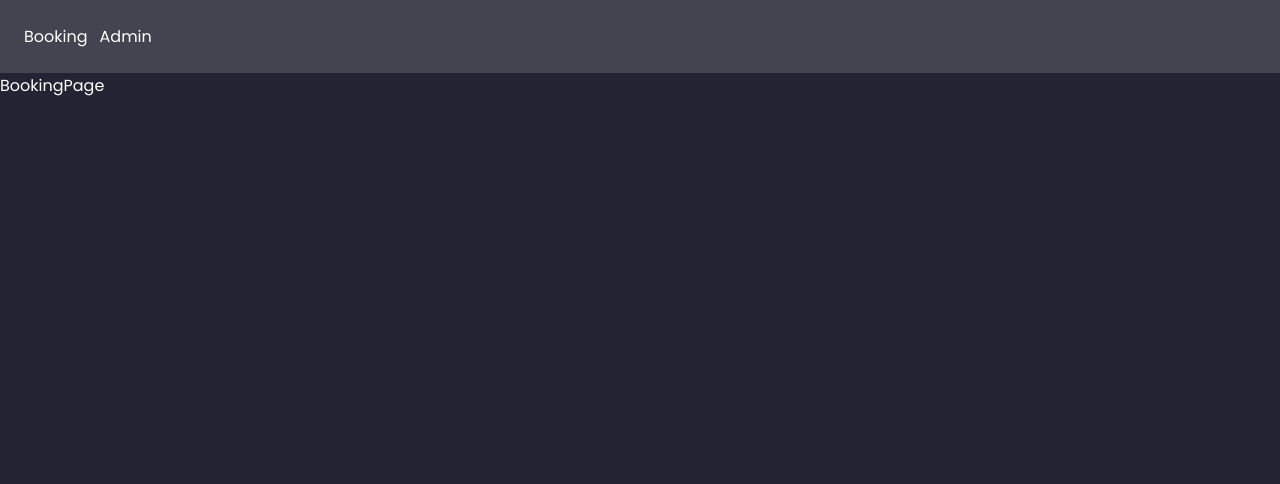
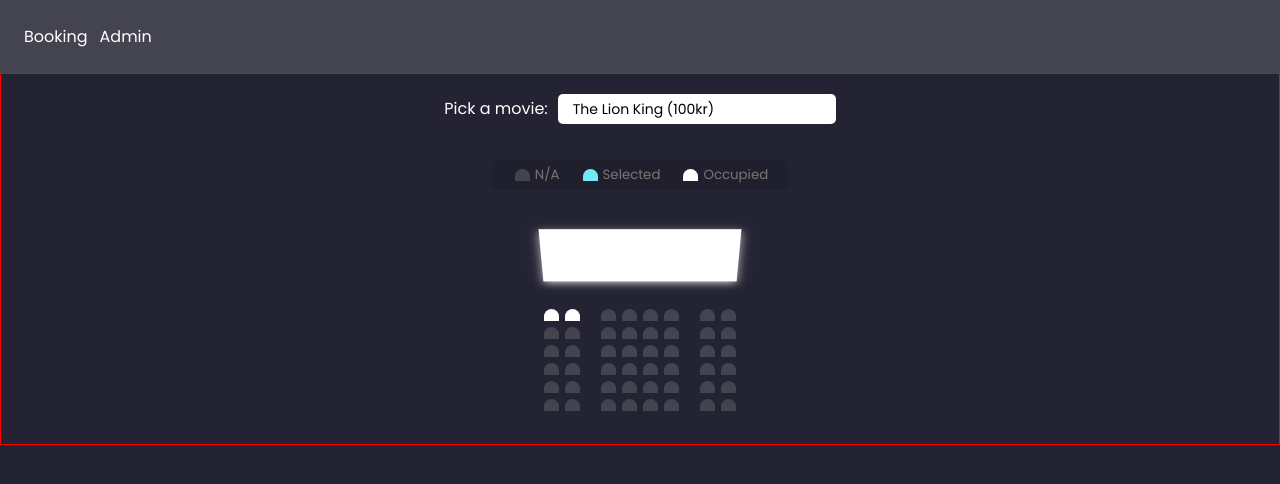
Before and after one commit to LudThe/movie-booking, a React (Vite) app: page / in a window 1280 px wide. Shown: the top 484 px of the page. Built offline with nearby package versions, Linux system fonts and the light colour scheme; data requests are answered from the project's data file.

Commit message:
fetch and display movies

```diff
--- /dev/null
+++ b/data/db.json
@@ -0,0 +1,41 @@
+{
+    "movies": [
+        {
+            "Id": "1",
+            "Title": "The Lion King",
+            "Price": 100,
+            "BookedSeats": [
+                1,
+                2
+            ]
+        },
+        {
+            "Id": "2",
+            "Title": "Mowgli: Legend of the Jungle",
+            "Price": 40,
+            "BookedSeats": [
+                4,
+                5,
+                6
+            ]
+        },
+        {
+            "Id": "3",
+            "Title": "Doctor Strange",
+            "Price": 120,
+            "BookedSeats": [
+                7
+            ]
+        },
+        {
+            "Id": "4",
+            "Title": "John Wick",
+            "Price": 60,
+            "BookedSeats": [
+                8,
+                9,
+                14
+            ]
+        }
+    ]
+}
--- a/src/App.tsx
+++ b/src/App.tsx
@@ -1,7 +1,7 @@
 import { Routes, Route } from "react-router"
 import Header from "./components/Header/Header"
-import BookingPage from "./pages/BookingPage"
-import AdminPage from "./pages/AdminPage"
+import BookingPage from "./pages/BookingPage/BookingPage"
+import AdminPage from "./pages/AdminPage/AdminPage"
 
 export default function App() {
 
--- /dev/null
+++ b/src/api/api.ts
@@ -0,0 +1,18 @@
+import { Movie } from "../types/Movie";
+
+const url = 'http://localhost:3000'
+
+
+export async function fetchMovies(): Promise<Movie[]> {
+    try {
+        const response = await fetch(`${url}/movies`);
+        if (!response.ok) {
+            throw new Error(response.status.toString());
+        }
+        const movies: Movie[] = await response.json();
+        return movies;
+    } catch (error) {
+        console.error(error);
+        return [];
+    }
+}
--- a/src/components/Header/header.module.css
+++ b/src/components/Header/header.module.css
@@ -1,5 +1,5 @@
 .header {
-    background: #444451;
+    background: var(--dark-gray);
     width: 100%;
     padding: 24px;
     position: sticky;
@@ -12,6 +12,6 @@
 }
 
 .header nav a {
-    color: #fff;
+    color: var(--white);
     text-decoration: none;
 }
--- a/src/index.css
+++ b/src/index.css
@@ -1,12 +1,22 @@
 @import url("https://fonts.googleapis.com/css?family=Poppins&display=swap");
+
+:root {
+  --charcoal: #242333;
+  --black: rgba(0, 0, 0, 0.1);
+  --white: #fff;
+  --dark-gray: #444451;
+  --medium-gray: #777;
+  --blue: #6feaf6;
+}
+
 
 * {
   box-sizing: border-box;
 }
 
 body {
-  background-color: #242333;
-  color: #fff;
+  background-color: var(--charcoal);
+  color: var(--white);
   font-family: "Poppins", sans-serif;
   display: flex;
   flex-direction: column;
@@ -21,101 +31,10 @@
   height: 100%;
 }
 
-.movie-container {
-  margin: 20px 0;
-}
-
-.movie-container select {
-  background-color: #fff;
-  border: 0;
-  border-radius: 5px;
-  font-size: 14px;
-  font-family: inherit;
-  margin-left: 10px;
-  padding: 5px 15px;
-  -moz-appearance: none;
-  -webkit-appearance: none;
-  appearance: none;
-}
-
-.container {
-  perspective: 1000px;
-  margin-bottom: 30px;
-}
-
-.seat {
-  background-color: #444451;
-  height: 12px;
-  width: 15px;
-  margin: 3px;
-  border-top-left-radius: 10px;
-  border-top-right-radius: 10px;
-}
-
-.seat.selected {
-  background-color: #6feaf6;
-}
-
-.seat.occupied {
-  background-color: #fff;
-}
-
-.seat:nth-of-type(2) {
-  margin-right: 18px;
-}
-
-.seat:nth-last-of-type(2) {
-  margin-left: 18px;
-}
-
-.seat:not(.occupied):hover {
-  cursor: pointer;
-  transform: scale(1.2);
-}
-
-.showcase .seat:not(.occupied):hover {
-  cursor: default;
-  transform: scale(1);
-}
-
-.showcase {
-  background: rgba(0, 0, 0, 0.1);
-  padding: 5px 10px;
-  border-radius: 5px;
-  color: #777;
-  list-style-type: none;
-  display: flex;
-  justify-content: space-between;
-}
-
-.showcase li {
-  display: flex;
-  align-items: center;
-  justify-content: center;
-  margin: 0 10px;
-}
-
-.showcase li small {
-  margin-left: 2px;
-}
-
-.row {
-  display: flex;
-}
-
-.screen {
-  background-color: #fff;
-  height: 70px;
-  width: 100%;
-  margin: 15px 0;
-  transform: rotateX(-45deg);
-  box-shadow: 0 3px 10px rgba(255, 255, 255, 0.7);
-}
-
 p.text {
   margin: 5px 0;
 }
 
 p.text span {
-  color: #6feaf6;
+  color: var(--blue);
 }
--- a/src/pages/BookingPage.tsx
+++ /dev/null
@@ -1,10 +0,0 @@
-
-
-export default function BookingPage() {
-
-  return (
-    <>
-      BookingPage
-    </>
-  )
-}
--- /dev/null
+++ b/src/pages/BookingPage/BookingPage.tsx
@@ -0,0 +1,122 @@
+import { useEffect, useState } from "react"
+import { Movie } from "../../types/Movie";
+import { fetchMovies } from "../../api/api";
+import styles from "./booking-page.module.css";
+
+export default function BookingPage() {
+  const [movies, setMovies] = useState<Movie[]>([]);
+  const [selectedMovie, setSelectedMovie] = useState<Movie>();
+  const [selectedSeats, setSelectedSeats] = useState<number[]>([]);
+
+  const totalSeats: number = 48;
+  const seatsPerRow: number = 8;
+  const rows: number = Math.ceil(totalSeats / seatsPerRow);
+
+
+  useEffect(() => {
+    async function getMovies() {
+      const fetchedMovies = await fetchMovies();
+      setMovies(fetchedMovies);
+    }
+
+    getMovies();
+  }, []);
+
+
+  useEffect(() => {
+    setSelectedMovie(movies[0])
+  }, [movies]);
+
+
+  function handleMovieSelect(e: React.ChangeEvent<HTMLSelectElement>) {
+    let tempMovie = movies.find((el) => el.Id == e.target.value);
+    setSelectedMovie(tempMovie);
+  }
+
+
+  function handleSeatSelect(seatId: number) {
+    console.log(seatId);
+  }
+
+
+  function handleSeatStyling(seatId: number) {
+    let tempClassName: string = styles.seat;
+
+    selectedMovie?.BookedSeats.forEach(seat => {
+      if (seat == seatId) {
+        tempClassName += ` ${styles.occupied}`;
+      }
+    });
+
+    selectedSeats.forEach(seat => {
+      if (seat == seatId) {
+        tempClassName += ` ${styles.selected}`;
+      }
+    });
+
+    return tempClassName;
+  }
+
+
+  return (
+    <div className={styles.booking}>
+
+      {movies.length > 0 ?
+        <div className={styles.movieContainer}>
+          <label htmlFor="movie">Pick a movie:</label>
+          <select
+            value={selectedMovie?.Id}
+            onChange={e => handleMovieSelect(e)}
+            name="movie"
+            id="movie">
+            {movies.map((movie) => (
+              <option key={movie.Id} value={movie.Id}>{`${movie.Title} (${movie.Price}kr)`}</option>
+            ))}
+          </select>
+        </div>
+        : null
+      }
+
+
+      <ul className={styles.showcase}>
+        <li>
+          <div className={styles.seat}></div>
+          <small>N/A</small>
+        </li>
+        <li>
+          <div className={`${styles.seat} ${styles.selected}`}></div>
+          <small>Selected</small>
+        </li>
+        <li>
+          <div className={`${styles.seat} ${styles.occupied}`}></div>
+          <small>Occupied</small>
+        </li>
+      </ul>
+
+
+
+      {selectedMovie != null ?
+        <div className={styles.theaterContainer}>
+          <div className={styles.screen}></div>
+
+          {Array.from({ length: rows }).map((_, rowIndex) => (
+            <div key={rowIndex} className={styles.row}>
+              {Array.from({ length: seatsPerRow }).map((_, seatIndex) => {
+                const seatId = rowIndex * seatsPerRow + seatIndex + 1;
+                return seatId <= totalSeats ? (
+                  <div
+                    key={seatId}
+                    className={handleSeatStyling(seatId)}
+                    onClick={() => handleSeatSelect(seatId)}
+                  ></div>
+                ) : null;
+              })}
+            </div>
+          ))}
+
+        </div> : null
+      }
+
+    </div>
+  )
+}
--- /dev/null
+++ b/src/pages/BookingPage/booking-page.module.css
@@ -0,0 +1,100 @@
+.booking {
+    border: solid 1px red;
+    display: flex;
+    flex-direction: column;
+    justify-content: center;
+    align-items: center;
+}
+
+
+.movieContainer {
+    margin: 20px 0;
+}
+
+.movieContainer select {
+    background-color: var(--white);
+    border: 0;
+    border-radius: 5px;
+    font-size: 14px;
+    font-family: inherit;
+    margin-left: 10px;
+    padding: 5px 15px;
+    -moz-appearance: none;
+    -webkit-appearance: none;
+    appearance: none;
+}
+
+
+.theaterContainer {
+    perspective: 1000px;
+    margin-bottom: 30px;
+}
+
+.seat {
+    background-color: var(--dark-gray);
+    height: 12px;
+    width: 15px;
+    margin: 3px;
+    border-top-left-radius: 10px;
+    border-top-right-radius: 10px;
+}
+
+.seat.selected {
+    background-color: var(--blue);
+}
+
+.seat.occupied {
+    background-color: var(--white);
+}
+
+.seat:nth-of-type(2) {
+    margin-right: 18px;
+}
+
+.seat:nth-last-of-type(2) {
+    margin-left: 18px;
+}
+
+.seat:not(.occupied):hover {
+    cursor: pointer;
+    transform: scale(1.2);
+}
+
+.showcase .seat:not(.occupied):hover {
+    cursor: default;
+    transform: scale(1);
+}
+
+.showcase {
+    background: var(--black);
+    padding: 5px 10px;
+    border-radius: 5px;
+    color: var(--medium-gray);
+    list-style-type: none;
+    display: flex;
+    justify-content: space-between;
+}
+
+.showcase li {
+    display: flex;
+    align-items: center;
+    justify-content: center;
+    margin: 0 10px;
+}
+
+.showcase li small {
+    margin-left: 2px;
+}
+
+.row {
+    display: flex;
+}
+
+.screen {
+    background-color: var(--white);
+    height: 70px;
+    width: 100%;
+    margin: 15px 0;
+    transform: rotateX(-45deg);
+    box-shadow: 0 3px 10px rgba(255, 255, 255, 0.7);
+}
--- /dev/null
+++ b/src/types/Movie.ts
@@ -0,0 +1,6 @@
+export type Movie = {
+    Id: string,
+    Title: string,
+    Price: number,
+    BookedSeats: number[]
+}
```
Also changed, not shown: src/pages/AdminPage/AdminPage.tsx (renamed from src/pages/AdminPage.tsx).
